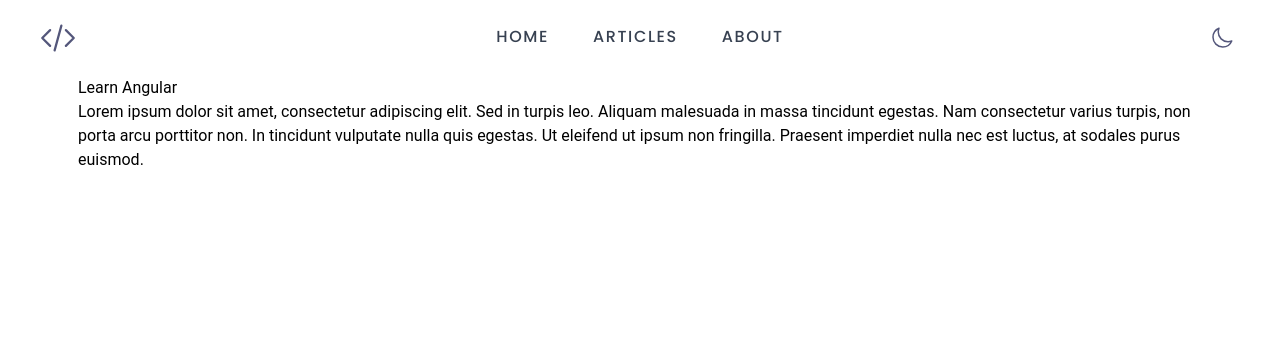
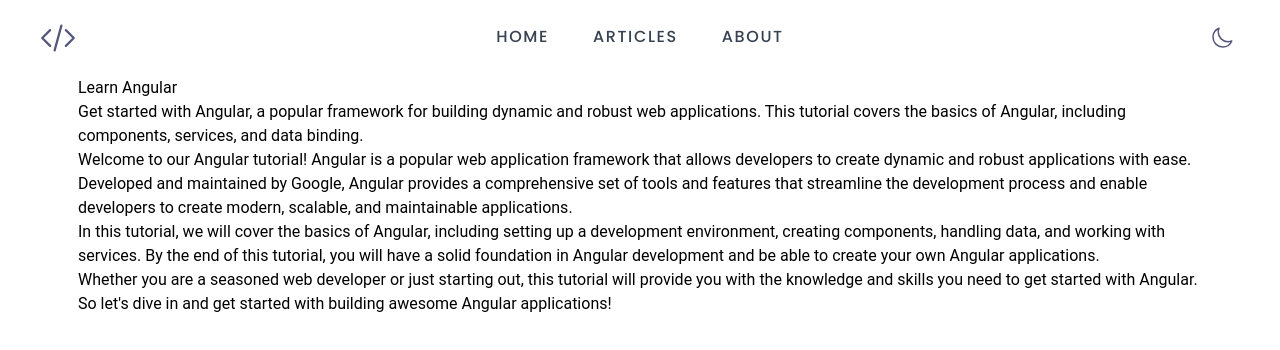
Before and after one commit to raffaez/codewise-blog, a React (Vite) app in the folder web/: page /articles/learn-angular in a window 1280 px wide. Shown: the top 350 px of the page. Built offline with nearby package versions, Linux system fonts and the light colour scheme.

Commit message:
feat: add image and category to article

```diff
--- a/web/src/models/Article.ts
+++ b/web/src/models/Article.ts
@@ -2,4 +2,6 @@
   name: string;
   title: string;
   content: string[];
+  image: string;
+  category: string[];
 }
--- a/web/src/pages/article-content.ts
+++ b/web/src/pages/article-content.ts
@@ -3,96 +3,51 @@
         name: 'learn-react',
         title: 'The Fastest Way to Learn React',
         content: [
-            `Welcome! Today we're going to be talking about the fastest way to
-            learn React. We'll be discussing some topics such as proin congue
-            ligula id risus posuere, vel eleifend ex egestas. Sed in turpis leo.
-            Aliquam malesuada in massa tincidunt egestas. Nam consectetur varius turpis,
-            non porta arcu porttitor non. In tincidunt vulputate nulla quis egestas. Ut
-            eleifend ut ipsum non fringilla. Praesent imperdiet nulla nec est luctus, at
-            sodales purus euismod.`,
-            `Donec vel mauris lectus. Etiam nec lectus urna. Sed sodales ultrices dapibus.
-            Nam blandit tristique risus, eget accumsan nisl interdum eu. Aenean ac accumsan
-            nisi. Nunc vel pulvinar diam. Nam eleifend egestas viverra. Donec finibus lectus
-            sed lorem ultricies, eget ornare leo luctus. Morbi vehicula, nulla eu tempor
-            interdum, nibh elit congue tellus, ac vulputate urna lorem nec nisi. Morbi id
-            consequat quam. Vivamus accumsan dui in facilisis aliquet.`,
-            `Etiam nec lectus urna. Sed sodales ultrices dapibus.
-            Nam blandit tristique risus, eget accumsan nisl interdum eu. Aenean ac accumsan
-            nisi. Nunc vel pulvinar diam. Nam eleifend egestas viverra. Donec finibus lectus
-            sed lorem ultricies, eget ornare leo luctus. Morbi vehicula, nulla eu tempor
-            interdum, nibh elit congue tellus, ac vulputate urna lorem nec nisi. Morbi id
-            consequat quam. Vivamus accumsan dui in facilisis aliquet.`,
-        ]
-    }, {
-        name: 'learn-node',
-        title: 'How to Build a Node Server in 10 Minutes',
-        content: [
-            `In this article, we're going to be talking looking at a very quick way
-            to set up a Node.js server. We'll be discussing some topics such as proin congue
-            ligula id risus posuere, vel eleifend ex egestas. Sed in turpis leo.
-            Aliquam malesuada in massa tincidunt egestas. Nam consectetur varius turpis,
-            non porta arcu porttitor non. In tincidunt vulputate nulla quis egestas. Ut
-            eleifend ut ipsum non fringilla. Praesent imperdiet nulla nec est luctus, at
-            sodales purus euismod.`,
-            `Donec vel mauris lectus. Etiam nec lectus urna. Sed sodales ultrices dapibus.
-            Nam blandit tristique risus, eget accumsan nisl interdum eu. Aenean ac accumsan
-            nisi. Nunc vel pulvinar diam. Nam eleifend egestas viverra. Donec finibus lectus
-            sed lorem ultricies, eget ornare leo luctus. Morbi vehicula, nulla eu tempor
-            interdum, nibh elit congue tellus, ac vulputate urna lorem nec nisi. Morbi id
-            consequat quam. Vivamus accumsan dui in facilisis aliquet.`,
-            `Etiam nec lectus urna. Sed sodales ultrices dapibus.
-            Nam blandit tristique risus, eget accumsan nisl interdum eu. Aenean ac accumsan
-            nisi. Nunc vel pulvinar diam. Nam eleifend egestas viverra. Donec finibus lectus
-            sed lorem ultricies, eget ornare leo luctus. Morbi vehicula, nulla eu tempor
-            interdum, nibh elit congue tellus, ac vulputate urna lorem nec nisi. Morbi id
-            consequat quam. Vivamus accumsan dui in facilisis aliquet.`,
-        ]
+            `Learn React, the popular JavaScript library for building user interfaces. Create fast, scalable web apps with reusable components and efficient state management.`,
+            `React is a popular JavaScript library for building user interfaces. Developed by Facebook, React makes it easy to create dynamic and interactive web applications with reusable UI components. Whether you're building a simple website or a complex single-page application, React provides a powerful set of tools to help you create fast, efficient, and scalable interfaces.`,
+            `In this tutorial, we'll cover the basics of React, including how to set up your development environment, create and use components, manage state and props, and handle user events. By the end of this tutorial, you'll have a solid foundation in React and be ready to start building your own applications."`,
+        ],
+        image: 'https://images.unsplash.com/photo-1633356122102-3fe601e05bd2?ixlib=rb-4.0.3&ixid=MnwxMjA3fDB8MHxwaG90by1wYWdlfHx8fGVufDB8fHx8&auto=format&fit=crop&w=870&q=80',
+        category: ['front-end'],
     }, {
         name: 'mongodb',
         title: 'Learn MongoDB',
         content: [
-            `Today is the day I talk about something which scares most people: resumes.
-            In reality, I'm not sure why people have such a hard time with proin congue
-            ligula id risus posuere, vel eleifend ex egestas. Sed in turpis leo.
-            Aliquam malesuada in massa tincidunt egestas. Nam consectetur varius turpis,
-            non porta arcu porttitor non. In tincidunt vulputate nulla quis egestas. Ut
-            eleifend ut ipsum non fringilla. Praesent imperdiet nulla nec est luctus, at
-            sodales purus euismod.`,
-            `Donec vel mauris lectus. Etiam nec lectus urna. Sed sodales ultrices dapibus.
-            Nam blandit tristique risus, eget accumsan nisl interdum eu. Aenean ac accumsan
-            nisi. Nunc vel pulvinar diam. Nam eleifend egestas viverra. Donec finibus lectus
-            sed lorem ultricies, eget ornare leo luctus. Morbi vehicula, nulla eu tempor
-            interdum, nibh elit congue tellus, ac vulputate urna lorem nec nisi. Morbi id
-            consequat quam. Vivamus accumsan dui in facilisis aliquet.`,
-            `Etiam nec lectus urna. Sed sodales ultrices dapibus.
-            Nam blandit tristique risus, eget accumsan nisl interdum eu. Aenean ac accumsan
-            nisi. Nunc vel pulvinar diam. Nam eleifend egestas viverra. Donec finibus lectus
-            sed lorem ultricies, eget ornare leo luctus. Morbi vehicula, nulla eu tempor
-            interdum, nibh elit congue tellus, ac vulputate urna lorem nec nisi. Morbi id
-            consequat quam. Vivamus accumsan dui in facilisis aliquet.`,
-        ]
+            `Welcome to our MongoDB tutorial! Learn how to use this NoSQL database to build powerful and scalable applications. Let's dive into the basics!`,
+            `MongoDB is a popular document-oriented NoSQL database that provides a flexible and scalable solution for storing and querying large volumes of data. Unlike traditional relational databases, MongoDB uses a JSON-like document model that allows for more natural and dynamic data representation, making it an ideal choice for many modern applications.`,
+            `In this tutorial, we will guide you through the process of working with MongoDB, from installation and configuration to data modeling, querying, and performance optimization. Whether you're new to MongoDB or have some experience with NoSQL databases, this tutorial will provide a comprehensive overview of MongoDB's features and capabilities.`,
+            `So, let's get started and learn how to use MongoDB to build fast and scalable applications!`,
+        ],
+        image: 'https://community-cdn-digitalocean-com.global.ssl.fastly.net/v3ksSgN3Wr5YK6z8RrTxCiqf',
+        category: ['back-end'],
+    }, {
+        name: 'learn-node',
+        title: 'How to Build a Node Server',
+        content: [
+            `Welcome to our Node tutorial! Learn how to build scalable and high-performance web applications with Node.js, a popular server-side JavaScript runtime.`, `Node.js is built on top of the V8 JavaScript engine from Google, and provides a wide range of libraries and modules that can be used to build a variety of web and mobile applications.`,
+            `In this tutorial, we will guide you through the basics of Node.js, including installation, setup, and building your first Node.js application. We will also cover key concepts like modules, streams, and event-driven programming, which are fundamental to building efficient and performant Node.js applications.`,
+            `Whether you're new to Node.js or looking to expand your existing knowledge, this tutorial will provide you with the foundation you need to start building your own Node.js applications. So let's get started!`,
+        ],
+        image: 'https://images.unsplash.com/photo-1627398242454-45a1465c2479?ixlib=rb-4.0.3&ixid=MnwxMjA3fDB8MHxwaG90by1wYWdlfHx8fGVufDB8fHx8&auto=format&fit=crop&w=774&q=80',
+        category: ['back-end'],
     }, {
         name: 'learn-graphql',
         title: 'Learn GraphQL',
         content: [
-            `Today is the day I talk about something which scares most people: resumes.
-            In reality, I'm not sure why people have such a hard time with proin congue
-            ligula id risus posuere, vel eleifend ex egestas. Sed in turpis leo.
-            Aliquam malesuada in massa tincidunt egestas. Nam consectetur varius turpis,
-            non porta arcu porttitor non. In tincidunt vulputate nulla quis egestas. Ut
-            eleifend ut ipsum non fringilla. Praesent imperdiet nulla nec est luctus, at
-            sodales purus euismod.`,
-        ]
+            `Learn how to build more efficient and flexible APIs with our GraphQL tutorial. Discover the benefits of this modern query language for your projects.`,
+            `Welcome to our GraphQL tutorial! GraphQL is a modern query language for APIs that provides a more efficient and flexible way of communicating between the client and the server. With GraphQL, clients can define the shape and structure of the data they need, and the server can respond with only the requested data. This allows for more precise data fetching and reduces the amount of network traffic required, resulting in faster and more efficient applications.`, `In this tutorial, you'll learn the basics of GraphQL and how to use it to build powerful and scalable APIs. We'll cover everything from setting up a GraphQL server and defining a schema to executing queries and mutations and integrating with other technologies. Whether you're new to GraphQL or an experienced developer looking to expand your skills, this tutorial has something for everyone.`, `So, let's dive into the world of GraphQL and see how it can transform the way you build web applications!`,
+        ],
+        image: 'https://cdn.codersociety.com/uploads/graphql-reasons.png',
+        category: ['back-end'],
     }, {
         name: 'learn-angular',
         title: 'Learn Angular',
         content: [
-            `Lorem ipsum dolor sit amet, consectetur adipiscing elit.
-            Sed in turpis leo. Aliquam malesuada in massa tincidunt egestas. Nam consectetur
-            varius turpis, non porta arcu porttitor non. In tincidunt vulputate nulla quis
-            egestas. Ut eleifend ut ipsum non fringilla. Praesent imperdiet nulla nec est
-            luctus, at sodales purus euismod.`,
-        ]
+            `Get started with Angular, a popular framework for building dynamic and robust web applications. This tutorial covers the basics of Angular, including components, services, and data binding.`,
+            `Welcome to our Angular tutorial! Angular is a popular web application framework that allows developers to create dynamic and robust applications with ease. Developed and maintained by Google, Angular provides a comprehensive set of tools and features that streamline the development process and enable developers to create modern, scalable, and maintainable applications.`, `In this tutorial, we will cover the basics of Angular, including setting up a development environment, creating components, handling data, and working with services. By the end of this tutorial, you will have a solid foundation in Angular development and be able to create your own Angular applications.`, `Whether you are a seasoned web developer or just starting out, this tutorial will provide you with the knowledge and skills you need to get started with Angular. So let's dive in and get started with building awesome Angular applications!`,
+        ],
+        image: 'https://preprod.grazitti.com/assets/2018/06/8-Proven-Reasons-You-Need-Angular-02.png',
+        category: ['front-end'],
     }
 ];
 
```
